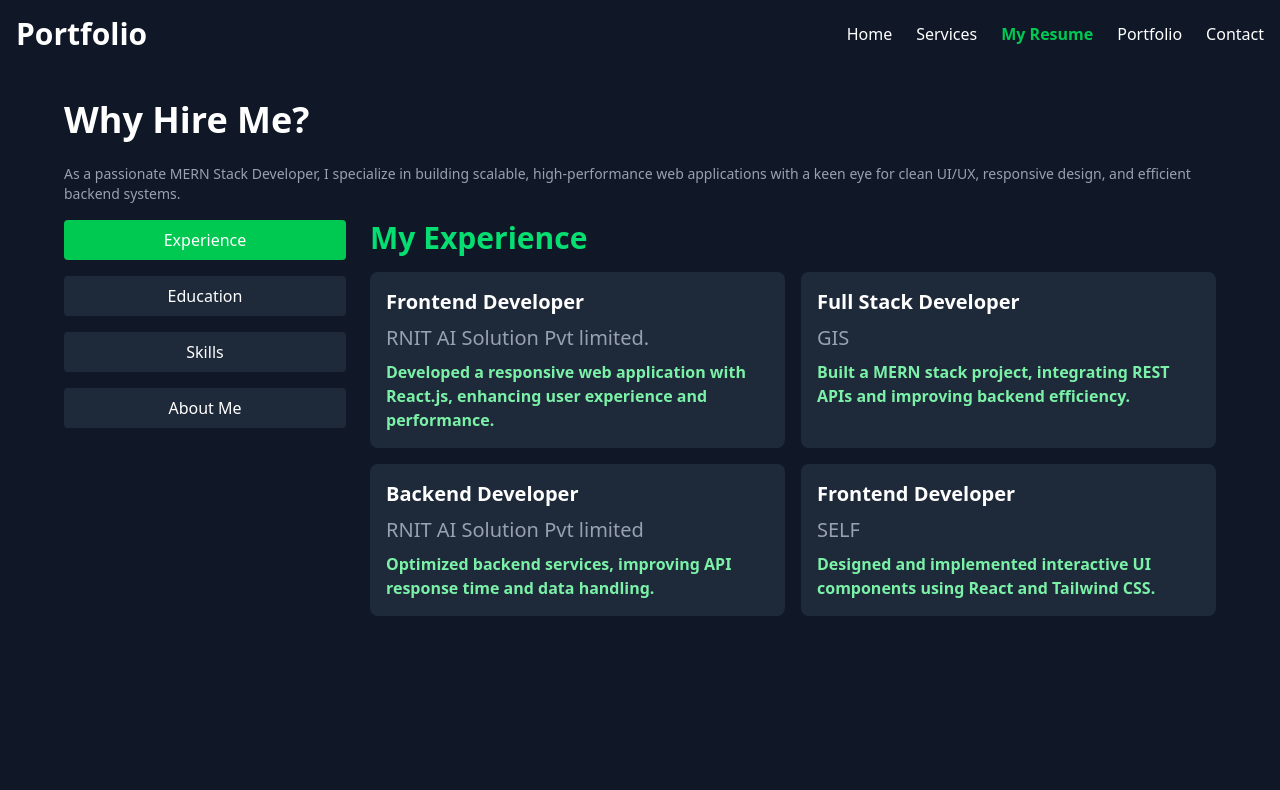
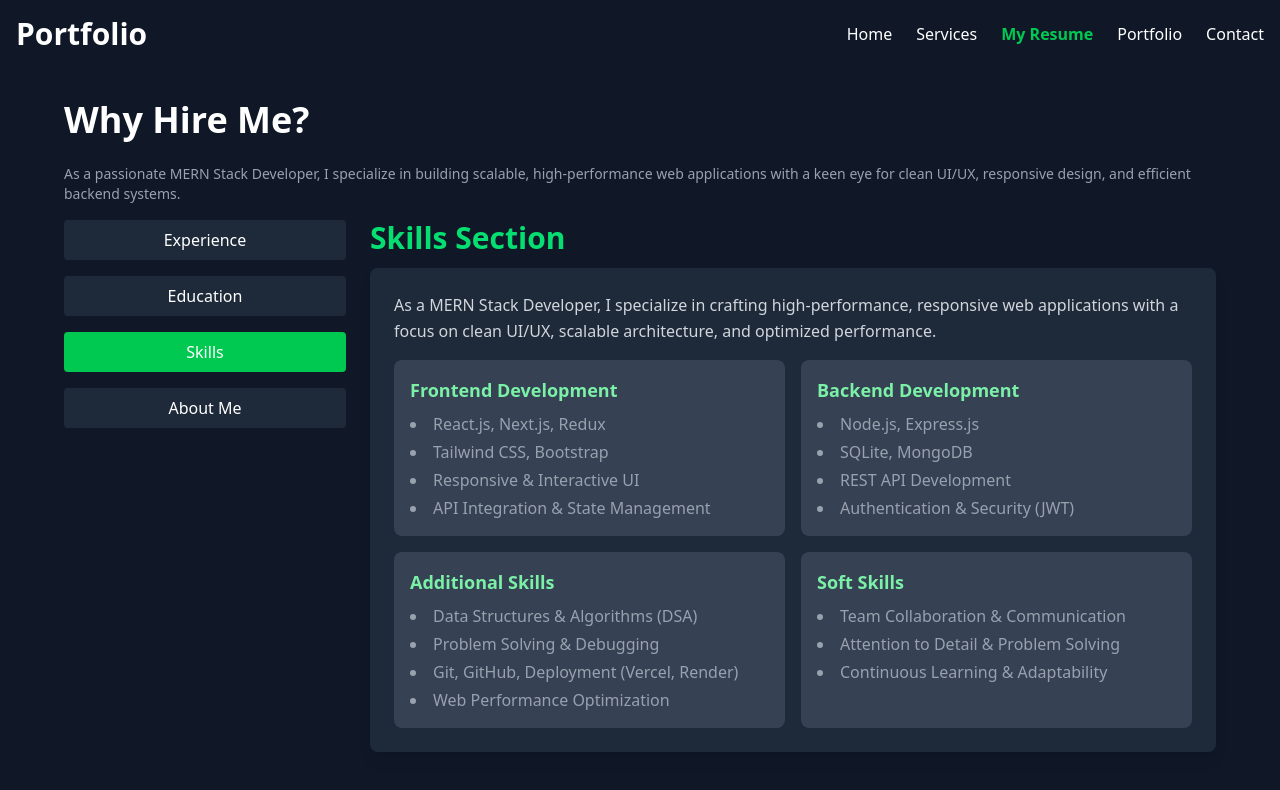
Before and after one commit to JakkireddyMahendhrareddy/Portfolio, a React (Vite) app: page /resume in a window 1280 px wide. Shown: the top 790 px of the page. Built offline with nearby package versions, Linux system fonts and the light colour scheme.

Commit message:
Update Resume.jsx

```diff
--- a/src/components/Resume.jsx
+++ b/src/components/Resume.jsx
@@ -1,4 +1,127 @@
-import React, { useState } from "react";
+// import React, { useState } from "react";
+// import Skill from "../Routes/Skill.jsx";
+// import AboutMe from "../Routes/AboutMe.jsx";
+// import Education from "../Routes/Education.jsx";
+
+// const experiences = [
+//   {
+//     role: "Frontend Developer",
+//     company: "RNIT AI Solution Pvt limited.",
+//     project:
+//       "Developed a responsive web application with React.js, enhancing user experience and performance.",
+//   },
+//   {
+//     role: "Full Stack Developer",
+//     company: "GIS",
+//     project:
+//       "Built a MERN stack project, integrating REST APIs and improving backend efficiency.",
+//   },
+//   {
+//     role: "Backend Developer",
+//     company: "RNIT AI Solution Pvt limited",
+//     project:
+//       "Optimized backend services, improving API response time and data handling.",
+//   },
+//   {
+//     role: "Frontend Developer",
+//     company: "SELF",
+//     project:
+//       "Designed and implemented interactive UI components using React and Tailwind CSS.",
+//   },
+// ];
+
+// const Resume = () => {
+//   const [activeTab, setActiveTab] = useState("Experience");
+
+//   const tabs = ["Experience", "Education", "Skills", "About Me"];
+
+//   return (
+//     <div className="bg-gray-900 text-white min-h-screen p-8">
+//       <div className="max-w-6xl mx-auto">
+//         <h1 className="text-4xl font-bold mb-6">Why Hire Me?</h1>
+//         <p className="text-gray-400 mb-4 text-sm">
+//           As a passionate MERN Stack Developer, I specialize in building
+//           scalable, high-performance web applications with a keen eye for clean
+//           UI/UX, responsive design, and efficient backend systems.
+//         </p>
+//         <div className="flex gap-6">
+//           {/* Sidebar with buttons */}
+//           <div className="w-1/4 flex flex-col space-y-4">
+//             {tabs.map((tab) => (
+//               <button
+//                 key={tab}
+//                 className={`py-2 px-4 rounded transition duration-300 ${
+//                   activeTab === tab
+//                     ? "bg-green-500 text-white"
+//                     : "bg-gray-800 text-white"
+//                 }`}
+//                 onClick={() => setActiveTab(tab)}
+//               >
+//                 {tab}
+//               </button>
+//             ))}
+//           </div>
+
+//           {/* Content Section */}
+//           <div className="w-3/4">
+//             {activeTab === "Experience" && (
+//               <>
+//                 <h2 className="text-3xl text-green-400 font-bold mb-4">
+//                   My Experience
+//                 </h2>
+//                 <div className="grid grid-cols-2 gap-4">
+//                   {experiences.map((exp, index) => (
+//                     <div
+//                       key={index}
+//                       className="bg-gray-800 p-4 rounded-lg space-y-2"
+//                     >
+//                       <h3 className="text-xl font-bold">{exp.role}</h3>
+//                       <p className="text-gray-400 text-xl">{exp.company}</p>
+//                       <p className="text-green-300 font-semibold">
+//                         {exp.project}
+//                       </p>
+//                     </div>
+//                   ))}
+//                 </div>
+//               </>
+//             )}
+//             {activeTab === "Education" && (
+//               <div className="space-y-2">
+//                 <h2 className="text-3xl text-green-400 font-bold">
+//                   Education Section
+//                 </h2>
+//                 <Education />
+//               </div>
+//             )}
+//             {activeTab === "Skills" && (
+//               <div className="space-y-3">
+//                 <h2 className="text-3xl text-green-400 font-bold">
+//                   Skills Section
+//                 </h2>
+//                 <Skill />
+//               </div>
+//             )}
+//             {activeTab === "About Me" && (
+//               <div className="gap-1">
+//                 <h2 className="text-3xl text-green-400 font-bold">
+//                   About Section
+//                 </h2>
+//                 <AboutMe />
+//               </div>
+//             )}
+//           </div>
+//         </div>
+//       </div>
+//     </div>
+//   );
+// };
+
+// export default Resume;
+
+
+
+
+import React, { useState, useEffect } from "react";
 import Skill from "../Routes/Skill.jsx";
 import AboutMe from "../Routes/AboutMe.jsx";
 import Education from "../Routes/Education.jsx";
@@ -31,9 +154,34 @@ const experiences = [
 ];
 
 const Resume = () => {
+  const tabs = ["Experience", "Education", "Skills", "About Me"];
   const [activeTab, setActiveTab] = useState("Experience");
+  const [isPaused, setIsPaused] = useState(false);
 
-  const tabs = ["Experience", "Education", "Skills", "About Me"];
+  useEffect(() => {
+    let interval;
+
+    if (!isPaused) {
+      interval = setInterval(() => {
+        setActiveTab((prevTab) => {
+          const currentIndex = tabs.indexOf(prevTab);
+          const nextIndex = (currentIndex + 1) % tabs.length;
+          return tabs[nextIndex];
+        });
+      }, 2000);
+    }
+
+    return () => clearInterval(interval);
+  }, [isPaused]);
+
+  const handleTabClick = (tab) => {
+    setActiveTab(tab);
+    setIsPaused(true);
+
+    setTimeout(() => {
+      setIsPaused(false);
+    }, 60000); // 1 minute delay before restarting auto-switch
+  };
 
   return (
     <div className="bg-gray-900 text-white min-h-screen p-8">
@@ -55,7 +203,7 @@ const Resume = () => {
                     ? "bg-green-500 text-white"
                     : "bg-gray-800 text-white"
                 }`}
-                onClick={() => setActiveTab(tab)}
+                onClick={() => handleTabClick(tab)}
               >
                 {tab}
               </button>
```
